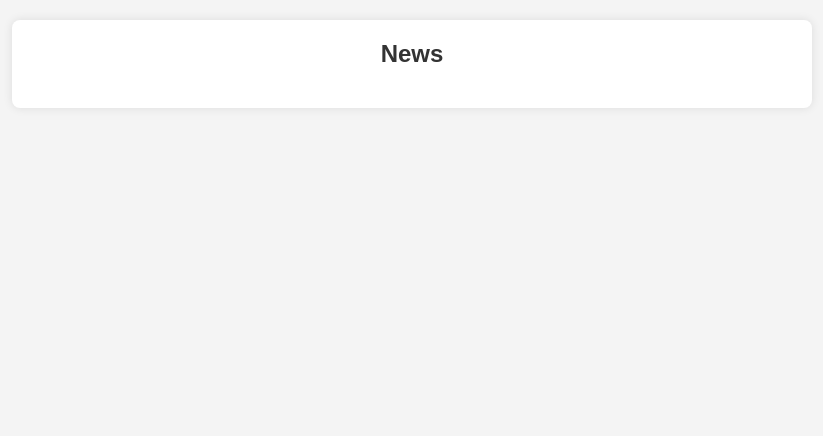
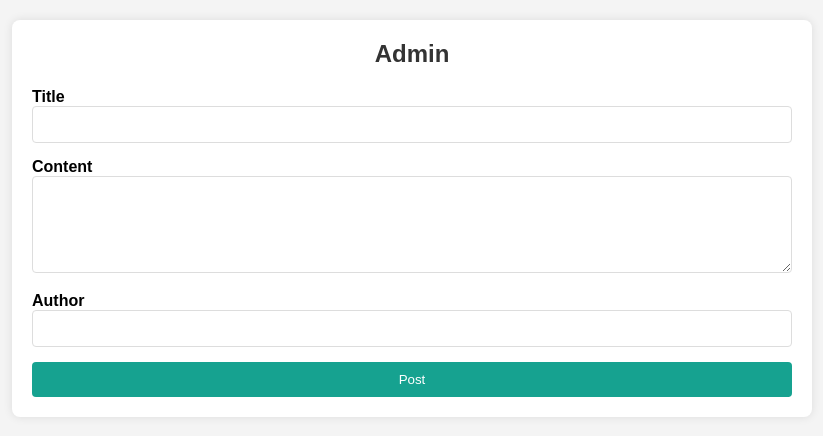
Before and after one commit to Sakshi3025/review.github.io, a plain HTML site: page index.html in a window 1280 px wide. Shown: the whole page, without its empty margins (228-1051 px from the left). Drawn offline with Linux system fonts and the light colour scheme.

Commit message:
first commit

```diff
--- a/admin.js
+++ b/admin.js
@@ -21,5 +21,5 @@ document.getElementById('postForm').addEventListener('submit', function(event) {
     posts.push(post);
     localStorage.setItem('posts', JSON.stringify(posts));
 
-    window.location.href = 'index.html';
+    window.location.href = 'post.html';
 });
--- a/index.html
+++ b/index.html
@@ -3,19 +3,33 @@
 <head>
     <meta charset="UTF-8">
     <meta name="viewport" content="width=device-width, initial-scale=1.0">
-    <title>Customer Reviews and News</title>
+    <title>Post Reviews and News</title>
     <link rel="stylesheet" href="styles.css">
 </head>
 <body>
-    <div class="user-container">
+    <div class="admin-container">
         <header>
-            <h1>News</h1>
+            <h1>Admin</h1>
         </header>
-        <main id="postsContainer">
-            <!-- Posts will be dynamically inserted here -->
+        <main>
+            <form id="postForm">
+                <div class="form-group">
+                    <label for="title">Title</label>
+                    <input type="text" id="title" name="title" required>
+                </div>
+                <div class="form-group">
+                    <label for="content">Content</label>
+                    <textarea id="content" name="content" rows="5" required></textarea>
+                </div>
+                <div class="form-group">
+                    <label for="author">Author</label>
+                    <input type="text" id="author" name="author" required>
+                </div>
+                <button type="submit">Post</button>
+            </form>
         </main>
     </div>
 
-    <script src="user.js"></script>
+    <script src="admin.js"></script>
 </body>
 </html>
```
Also changed, not shown: post.html (added, +21 -0 lines).
